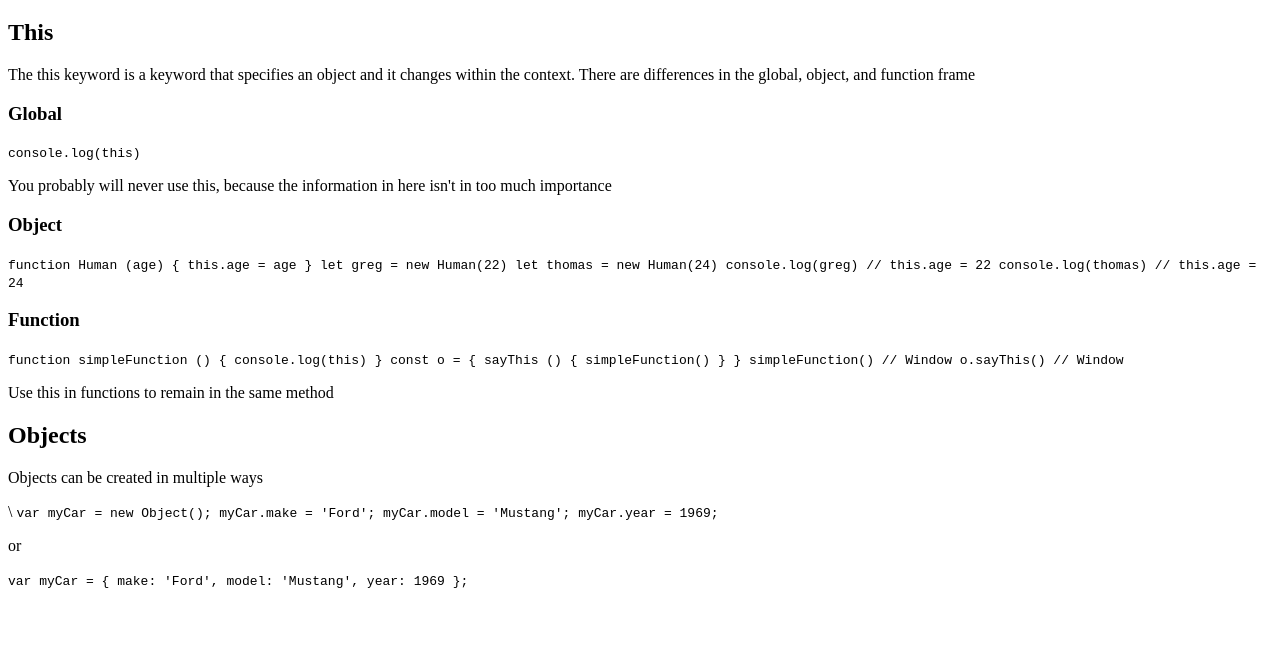
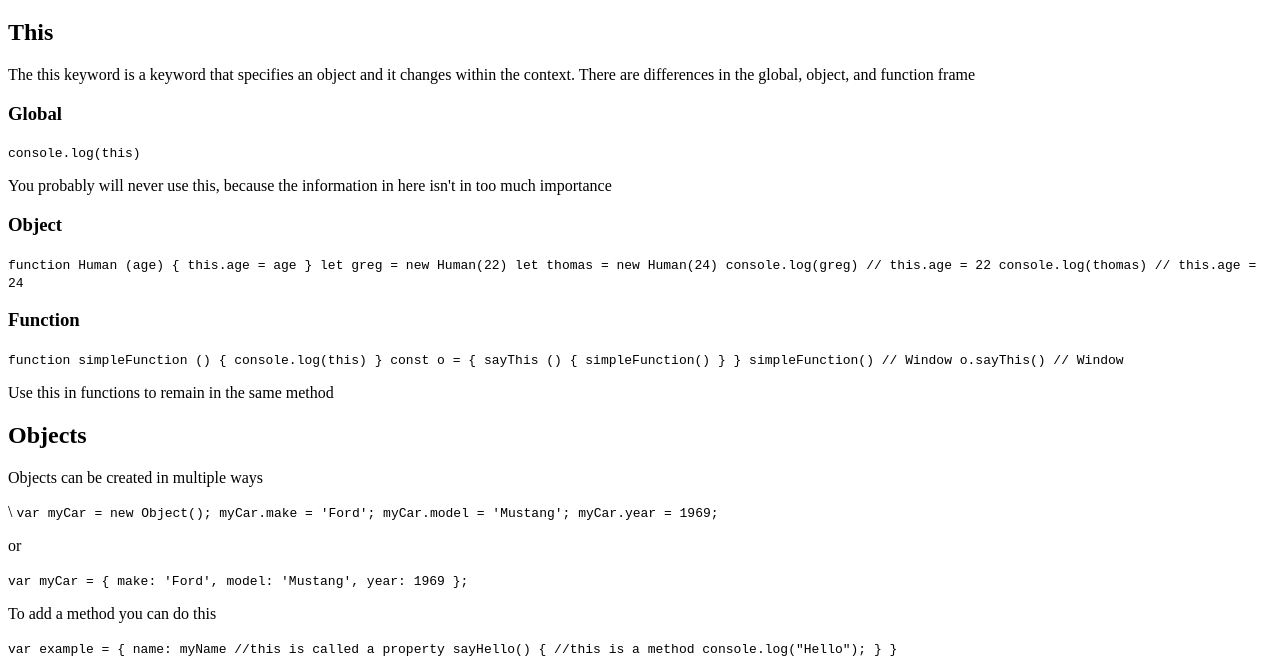
Before and after one commit to pablo014/WD330, a plain HTML site: page week3/week3Notes.html in a window 1280 px wide. Shown: the part 149-814 px from the top of the page. Drawn offline with Linux system fonts and the light colour scheme.

Commit message:
made some edits to the notes

```diff
--- a/week3/week3Notes.html
+++ b/week3/week3Notes.html
@@ -64,6 +64,16 @@ myCar.year = 1969;
             year: 1969
         };</code>
 
+        <p>To add a method you can do this</p>
+        <code>
+            var example = {
+                name: myName //this is called a property
+                sayHello() { //this is a method
+                    console.log("Hello");
+                }
+            }
+        </code>
+
     </main>
     <footer></footer>
 </body>
```
